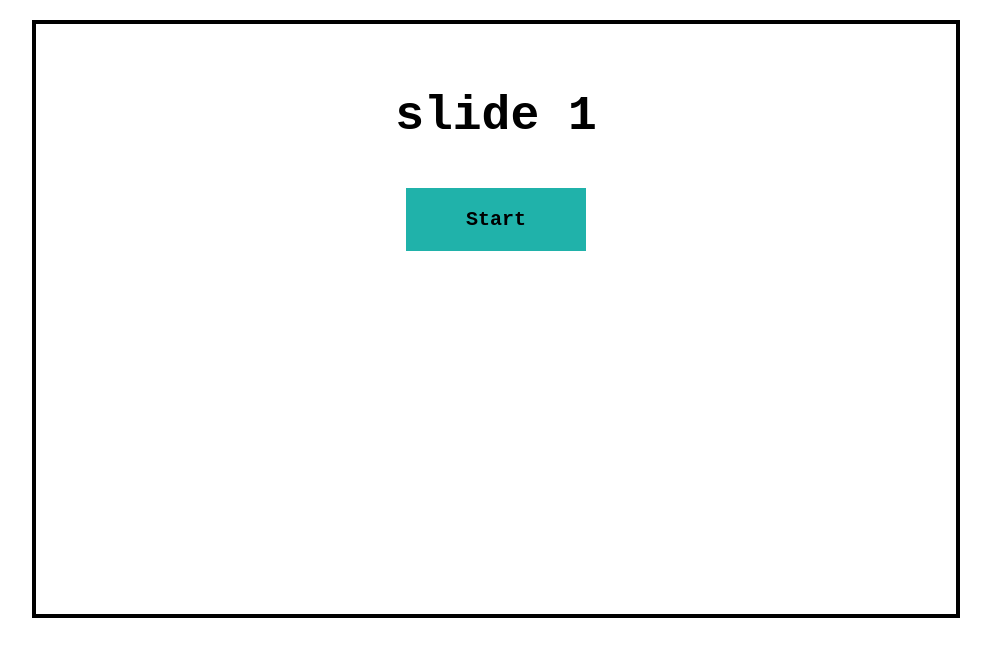
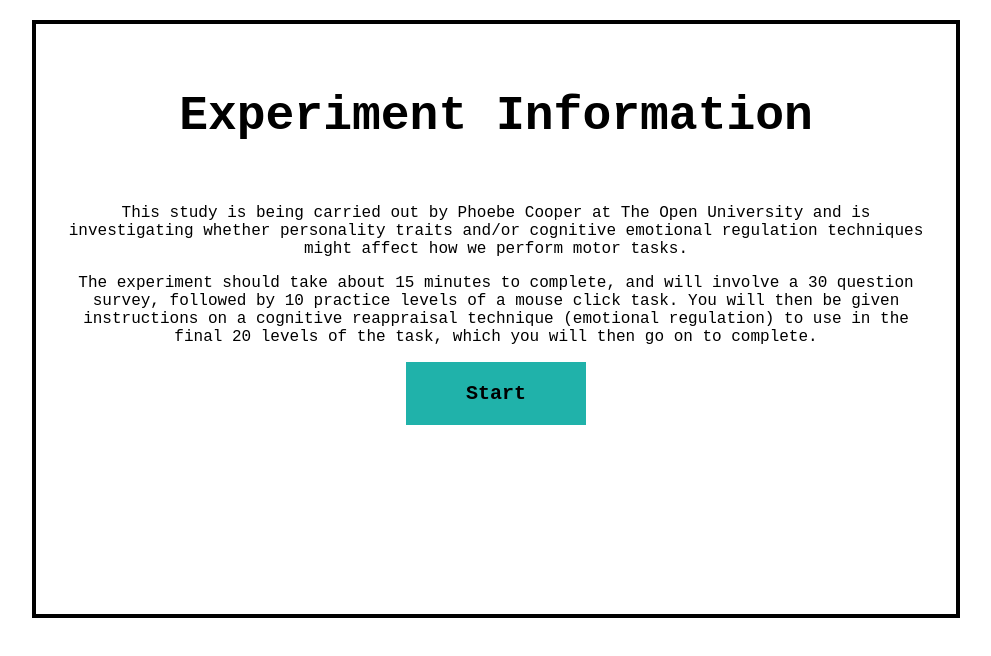
Before and after one commit to sweatered/reappraisal, a plain HTML site: page index.html in a window 1280 px wide. Shown: the whole page, without its empty margins (144-1135 px from the left). Drawn offline with nearby package versions, Linux system fonts and the light colour scheme.

Commit message:
TextQuantityCheck

```diff
--- a/index.html
+++ b/index.html
@@ -102,7 +102,15 @@
     <div id="canvas">
 
         <div class="slide" static>
-            <h1>slide 1</h1>
+            <h1>Experiment Information</h1>
+            <p>This study is being carried out by Phoebe Cooper at The Open University
+            and is investigating whether personality traits and/or cognitive emotional
+                regulation techniques might affect how we perform motor tasks.</p>
+            <p> The experiment should take about 15 minutes to complete, and will involve
+            a 30 question survey, followed by 10 practice levels of a mouse click task.
+            You will then be given instructions on a cognitive reappraisal technique
+            (emotional regulation) to use in the final 20 levels of the task,
+                which you will then go on to complete.</p>
             <button class="next">Start</button>
         </div>
 
```
